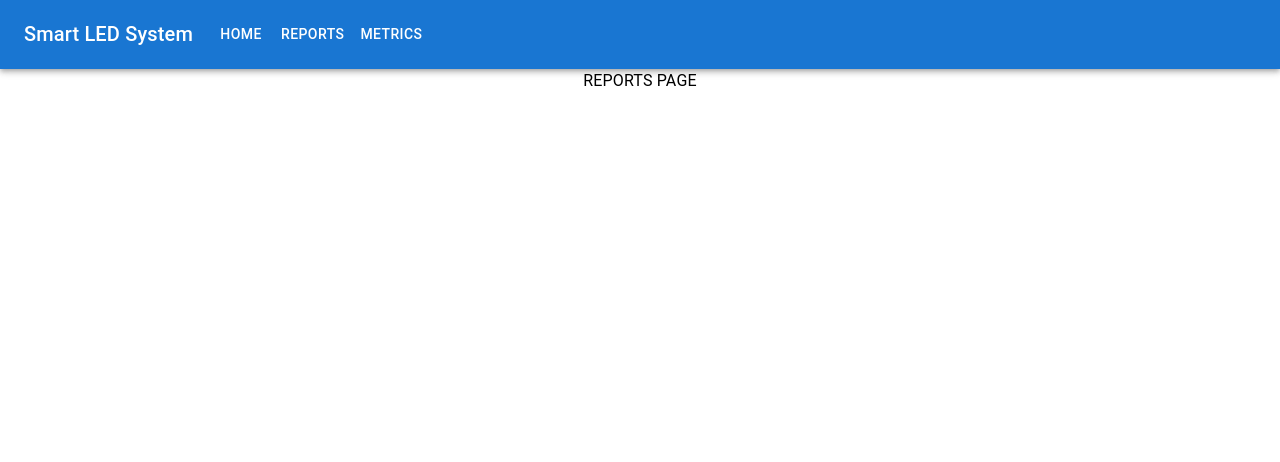
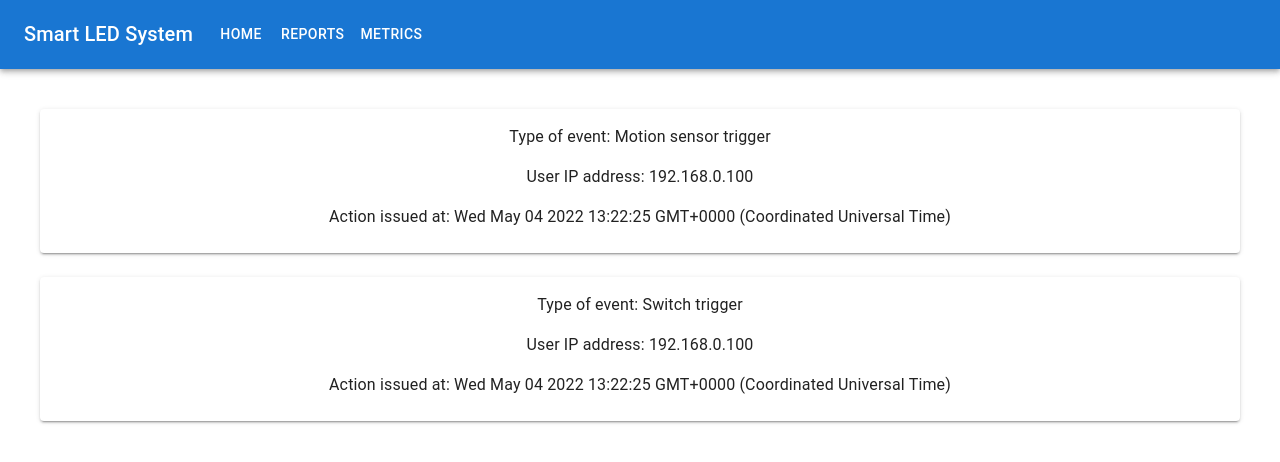
Before and after one commit to lucadulgheru/smart-led-control-app, a React (Create React App) app: page /reports in a window 1280 px wide. Shown: the top 462 px of the page. Built offline with nearby package versions, Linux system fonts and the light colour scheme; the HTML template or start-up script is replaced by a standard one.

Commit message:
Added report cards

```diff
--- /dev/null
+++ b/src/Components/ReportCard.tsx
@@ -0,0 +1,31 @@
+import { Card, CardContent, Stack, Typography } from "@mui/material";
+
+const style = {
+    card: {
+        width: 1200
+    }
+}
+
+const ReportCard = ({ eventType, userAddress, date }: { eventType: string, userAddress: string, date: string }) => {
+    return (
+        <Card
+            sx={style.card}
+            elevation={2}>
+            <CardContent >
+                <Stack spacing={2}>
+                    <Typography>
+                        Type of event: {eventType}
+                    </Typography>
+                    <Typography>
+                        User IP address: {userAddress}
+                    </Typography>
+                    <Typography>
+                        Action issued at: {date}
+                    </Typography>
+                </Stack>
+            </CardContent>
+        </Card>
+    );
+};
+
+export default ReportCard;
--- /dev/null
+++ b/src/Components/ReportsContainer.tsx
@@ -0,0 +1,34 @@
+import { Grid } from "@mui/material";
+import { ReactNode } from "react";
+
+
+const style = {
+    container: {
+        padding: 5
+    }
+}
+
+const ReportsContainer = ({ children }: { children: ReactNode[] }) => {
+    return (
+        <Grid
+            container
+            spacing={3}
+            direction="row"
+            justifyContent="center"
+            alignItems="center"
+            sx={style.container}
+        >
+            {
+                children.map((value: ReactNode) => {
+                    return (
+                        <Grid item >
+                            {value}
+                        </Grid>
+                    );
+                })
+            }
+        </Grid>
+    );
+};
+
+export default ReportsContainer;
--- a/src/Pages/Reports.tsx
+++ b/src/Pages/Reports.tsx
@@ -1,10 +1,14 @@
-import { Typography } from "@mui/material";
 import Box from "@mui/material/Box";
+import ReportCard from "../Components/ReportCard";
+import ReportsContainer from "../Components/ReportsContainer";
 
 const Reports = () => {
     return (
         <Box>
-            <Typography>REPORTS PAGE</Typography>
+            <ReportsContainer>
+                <ReportCard eventType={"Motion sensor trigger"} date={Date()} userAddress={"192.168.0.100"}/>
+                <ReportCard eventType={"Switch trigger"} date={Date()} userAddress={"192.168.0.100"}/>
+            </ReportsContainer>
         </Box>
     );
 };
```
